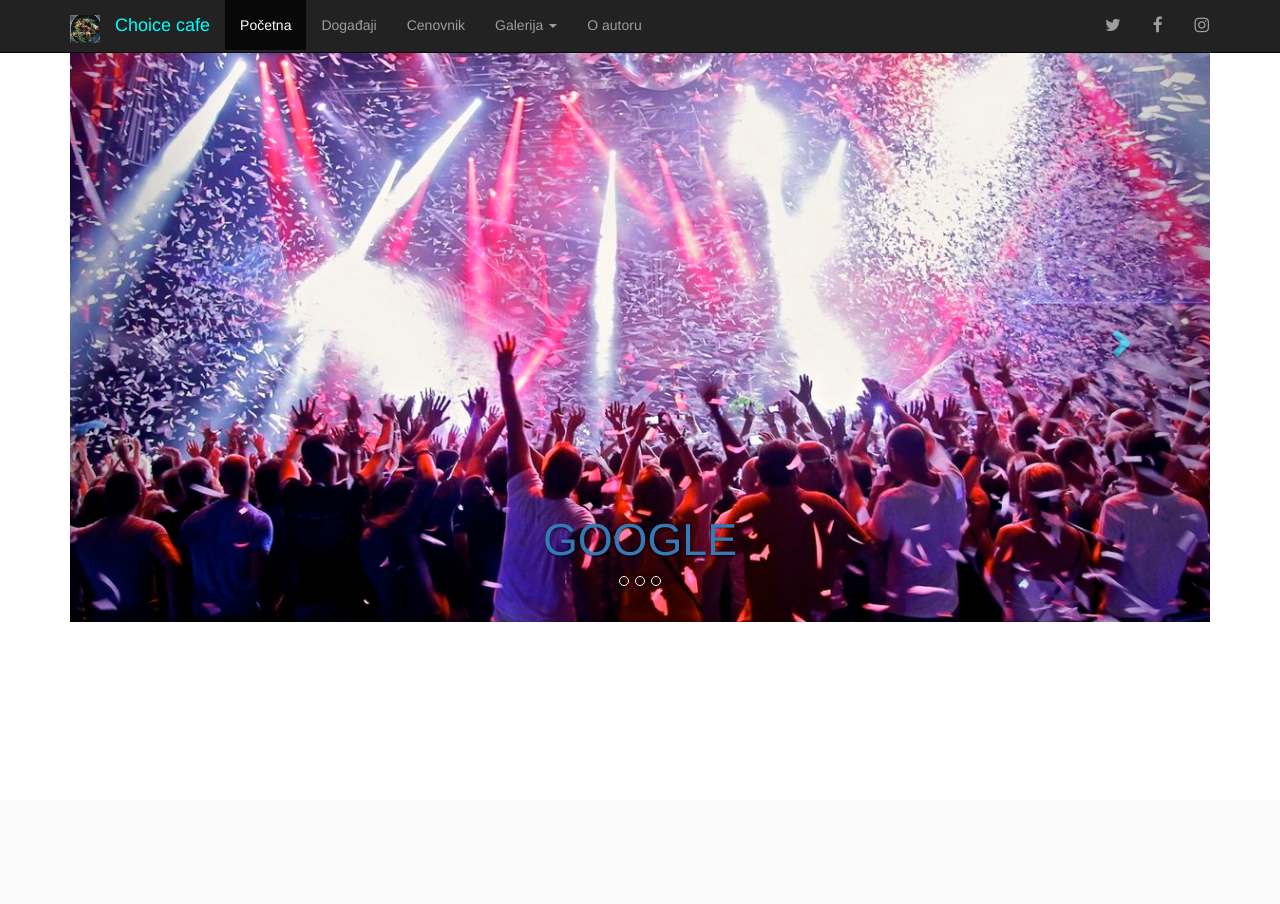
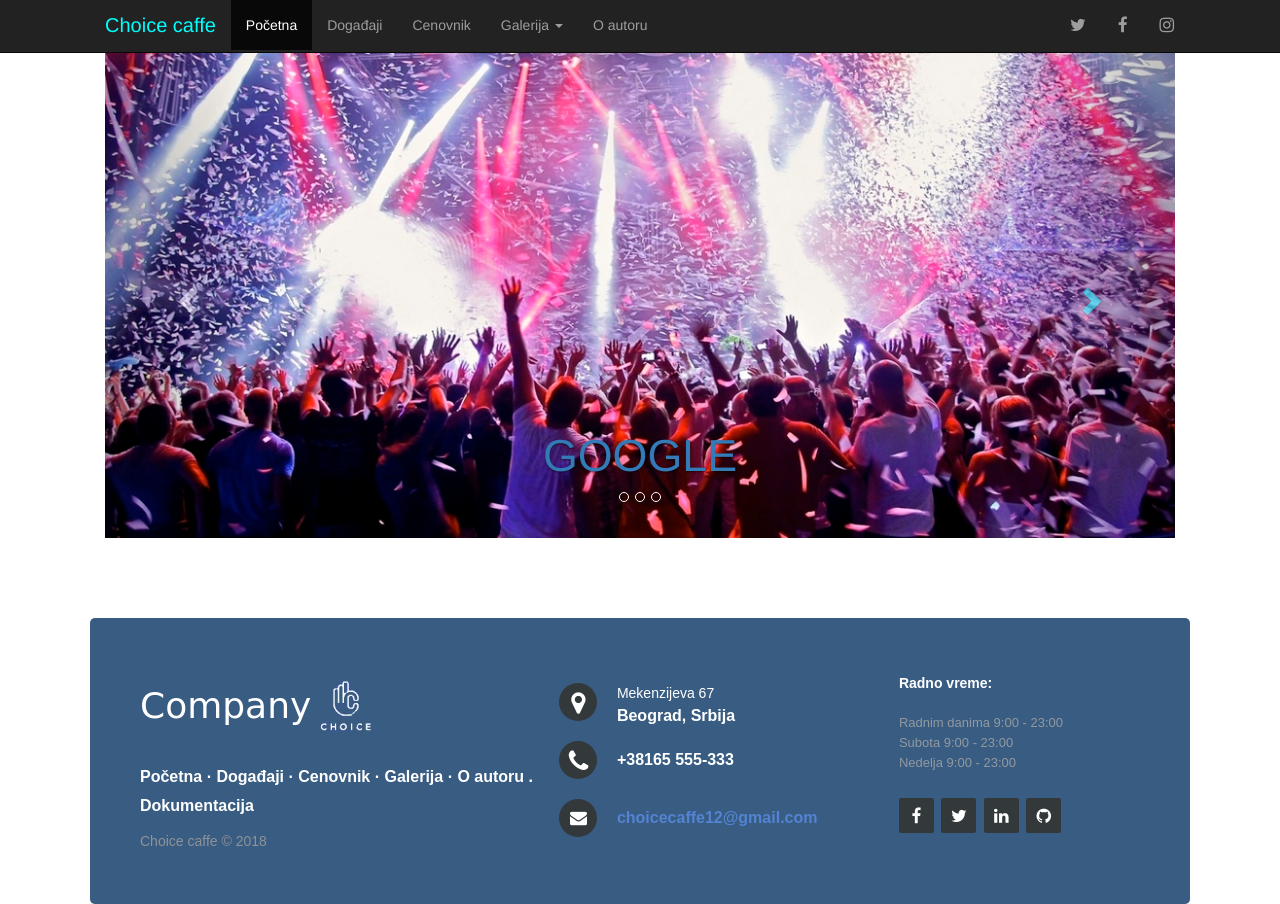
Before and after one commit to filipamanovic/phpSajt, a PHP site: page / in a window 1280 px wide. Before the commit the page ends 622 px from the top, so only its background shows below. Run offline with PHP 8.4, Linux system fonts and the light colour scheme; some libraries are stand-ins or nearby versions; some web fonts are replaced.

Commit message:
Dodat footer v1

```diff
--- /dev/null
+++ b/css/footer.css
@@ -0,0 +1,176 @@
+.footer-distributed{
+	background-color: #395c82;
+	box-shadow: 0 1px 1px 0 rgba(0, 0, 0, 0.12);
+	box-sizing: border-box;
+	max-width: 1100px;
+	margin: auto;
+	text-align: left;
+	font: bold 16px sans-serif;
+
+	padding: 55px 50px;
+	margin-top: 80px;
+	border-radius: 5px;
+}
+
+.footer-distributed .footer-left,
+.footer-distributed .footer-center,
+.footer-distributed .footer-right{
+	display: inline-block;
+	vertical-align: top;
+}
+
+/* Footer left */
+
+.footer-distributed .footer-left{
+	width: 40%;
+}
+
+/* The company logo */
+
+.footer-distributed h3{
+	color:  #ffffff;
+	font: normal 36px 'Cookie', cursive;
+	margin: 0;
+}
+
+.footer-distributed h3 span{
+	color:  #5383d3;
+}
+
+/* Footer links */
+
+.footer-distributed .footer-links{
+	color:  #ffffff;
+	margin: 20px 0 12px;
+	padding: 0;
+}
+
+.footer-distributed .footer-links a{
+	display:inline-block;
+	line-height: 1.8;
+	text-decoration: none;
+	color:  inherit;
+}
+
+.footer-distributed .footer-company-name{
+	color:  #8f9296;
+	font-size: 14px;
+	font-weight: normal;
+	margin: 0;
+}
+
+/* Footer Center */
+
+.footer-distributed .footer-center{
+	width: 35%;
+}
+
+.footer-distributed .footer-center i{
+	background-color:  #33383b;
+	color: #ffffff;
+	font-size: 25px;
+	width: 38px;
+	height: 38px;
+	border-radius: 50%;
+	text-align: center;
+	line-height: 42px;
+	margin: 10px 15px;
+	vertical-align: middle;
+}
+
+.footer-distributed .footer-center i.fa-envelope{
+	font-size: 17px;
+	line-height: 38px;
+}
+
+.footer-distributed .footer-center p{
+	display: inline-block;
+	color: #ffffff;
+	vertical-align: middle;
+	margin:0;
+}
+
+.footer-distributed .footer-center p span{
+	display:block;
+	font-weight: normal;
+	font-size:14px;
+	line-height:2;
+}
+
+.footer-distributed .footer-center p a{
+	color:  #5383d3;
+	text-decoration: none;;
+}
+
+
+/* Footer Right */
+
+.footer-distributed .footer-right{
+	width: 20%;
+}
+
+.footer-distributed .footer-company-about{
+	line-height: 20px;
+	color:  #92999f;
+	font-size: 13px;
+	font-weight: normal;
+	margin: 0;
+}
+
+.footer-distributed .footer-company-about span{
+	display: block;
+	color:  #ffffff;
+	font-size: 14px;
+	font-weight: bold;
+	margin-bottom: 20px;
+}
+
+.footer-distributed .footer-icons{
+	margin-top: 25px;
+}
+
+.footer-distributed .footer-icons a{
+	display: inline-block;
+	width: 35px;
+	height: 35px;
+	cursor: pointer;
+	background-color:  #33383b;
+	border-radius: 2px;
+
+	font-size: 20px;
+	color: #ffffff;
+	text-align: center;
+	line-height: 35px;
+
+	margin-right: 3px;
+	margin-bottom: 5px;
+}
+
+/* If you don't want the footer to be responsive, remove these media queries */
+
+@media (max-width: 880px) {
+
+	.footer-distributed{
+		font: bold 14px sans-serif;
+	}
+
+	.footer-distributed .footer-left,
+	.footer-distributed .footer-right{
+		display: block;
+		width: 100%;
+		margin-bottom: 40px;
+		text-align: center;
+	}
+
+	.footer-distributed .footer-center{
+		display: block;
+		width: 100%;
+		margin-bottom: 40px;
+		padding-left: 20px;
+	}
+
+	.footer-distributed .footer-center i{
+		margin-left: 0;
+	}
+
+}
--- a/css/style.css
+++ b/css/style.css
@@ -8,7 +8,7 @@
     font-size: 17px;
 }
 .container{
-    max-width: 1200px;
+    max-width: 1100px;
 }
 .right{
     font-size: 3.5vw;
--- a/index.php
+++ b/index.php
@@ -10,6 +10,7 @@
     <link type="text/css" rel="stylesheet" href="https://bootswatch.com/3/spacelab/bootstrap.min.css">
     <link rel="stylesheet" href="https://cdnjs.cloudflare.com/ajax/libs/font-awesome/4.7.0/css/font-awesome.min.css">
     <link type="text/css" rel="stylesheet" href="css/style.css">
+    <link type="text/css" rel="stylesheet" href="css/footer.css">
 
     <title>Choice cafe</title>
 </head>
@@ -23,11 +24,11 @@
                     <span class="icon-bar"></span>
                     <span class="icon-bar"></span>
                 </button>
-                <a class="navbar-brand" href="index.php">
-                    <img align="brend" src="slike/brand.jpg" width="30" height="28"/>
-                </a>
-                <a class="navbar-brand" href="index.php" style="color: aqua">
-                    Choice cafe
+<!--                <a class="navbar-brand" href="index.php">-->
+<!--                    <img align="brend" src="slike/logo2.jpg" width="30" height="30"/>-->
+<!--                </a>-->
+                <a class="navbar-brand" href="index.php" style="color: aqua; font-size: 20px">
+                    Choice caffe
                 </a>
             </div>
             <div class="collapse navbar-collapse" id="navCollapse">
@@ -82,13 +83,13 @@
                     </div>
                 </div>
                 <div class="item">
-                    <img src="slike/slider/sliderslika1.jpg" alt="">
+                    <img src="slike/slider/sliderslika2.jpg" alt="">
                     <div class="carousel-caption right">
                         <a href="https://www.google.com" target="_blank">GOOGLE</a>
                     </div>
                 </div>
                 <div class="item">
-                    <img src="slike/slider/sliderslika1.jpg" alt="">
+                    <img src="slike/slider/sliderslika3.jpg" alt="">
                     <div class="carousel-caption right">
                         <button class="btn btn-warning">Nesto</button>
                     </div>
@@ -102,6 +103,75 @@
             </a>
         </div>
     </div>
+
+
+    <footer class="footer-distributed">
+
+        <div class="footer-left">
+
+            <h3>Company<span><img src="slike/logo.jpg" width="70" height="70" </span></h3>
+
+            <p class="footer-links">
+                <a href="#">Početna</a>
+                ·
+                <a href="#">Događaji</a>
+                ·
+                <a href="#">Cenovnik</a>
+                ·
+                <a href="#">Galerija</a>
+                ·
+                <a href="#">O autoru</a>
+                .
+                <a href="#">Dokumentacija</a>
+            </p>
+
+            <p class="footer-company-name">Choice caffe &copy; 2018</p>
+        </div>
+
+        <div class="footer-center">
+
+            <div>
+                <i class="fa fa-map-marker"></i>
+                <p><span>Mekenzijeva 67</span> Beograd, Srbija</p>
+            </div>
+
+            <div>
+                <i class="fa fa-phone"></i>
+                <p>+38165 555-333</p>
+            </div>
+
+            <div>
+                <i class="fa fa-envelope"></i>
+                <p><a href="mailto:support@company.com">choicecaffe12@gmail.com</a></p>
+            </div>
+
+        </div>
+
+        <div class="footer-right">
+
+            <p class="footer-company-about">
+                <span>Radno vreme:</span>
+<!--                Lorem ipsum dolor sit amet, consectateur adispicing elit. Fusce euismod convallis velit, eu auctor lacus vehicula sit amet.-->
+                Radnim danima 9:00 - 23:00 <br>
+                Subota 9:00 - 23:00 <br>
+                Nedelja 9:00 - 23:00
+            </p>
+
+            <div class="footer-icons">
+
+                <a href="#"><i class="fa fa-facebook"></i></a>
+                <a href="#"><i class="fa fa-twitter"></i></a>
+                <a href="#"><i class="fa fa-linkedin"></i></a>
+                <a href="#"><i class="fa fa-github"></i></a>
+
+            </div>
+
+        </div>
+
+    </footer>
+
+
+
 
 
 
```
Also changed, not shown: slike/logo.jpg (added), slike/slider/1.jpg (deleted), slike/slider/france.jpg (deleted), slike/slider/italy.jpg (deleted), slike/slider/sliderslika1.jpg, slike/slider/sliderslika2.jpg, slike/slider/sliderslika3.jpg, slike/slider/tadz.jpg (deleted).
